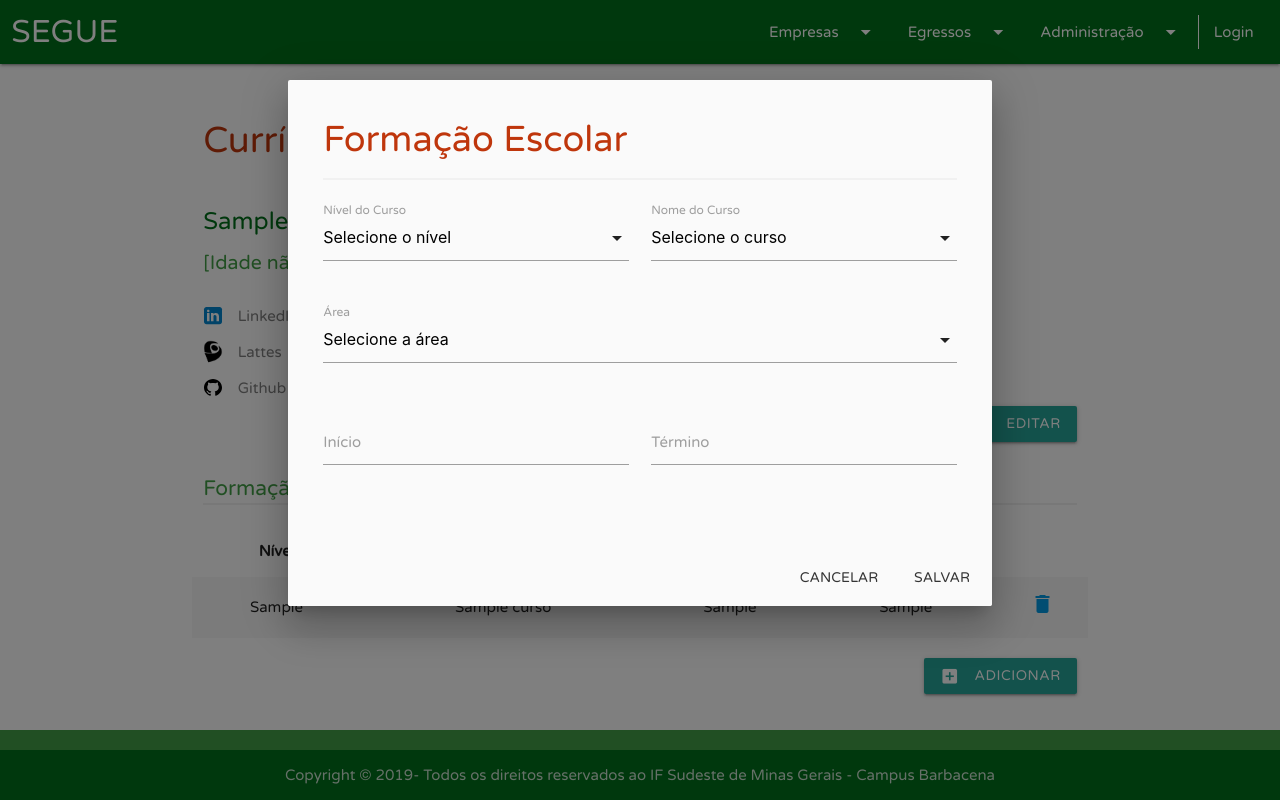
After one commit to GuilhermeDomith/SEGUE, a Django app: template SEGUE/templates/egresso/curriculo.html in a window 1280 px wide. The commit adds this page. Run offline with Django 3.2, Linux system fonts and the light colour scheme; data comes from the database, SQL or seed files in the repository; tables that the repository leaves empty hold one stand-in row (values such as "Sample post"); the template is opened without the code that fills it: values that come from a table or form of the project are taken from there, most other values are stand-ins (such as "Sample title", 1, 10 or a date in 2020).

Commit message:
[ADD] Visualizar Curriculo, Cadastrar formação escolar [UP] Editar Curriculo

```diff
--- a/SEGUE/settings.py
+++ b/SEGUE/settings.py
@@ -25,7 +25,9 @@ SECRET_KEY = 'xv-3fp($84b)vapu6f2!&k1%iq-m$7@7sok1ig8i^8w=str!!v'
 # SECURITY WARNING: don't run with debug turned on in production!
 DEBUG = True
 
-ALLOWED_HOSTS = []
+ALLOWED_HOSTS = [
+    '*'
+]
 
 
 # Application definition
--- a/SEGUE/static/css/base.css
+++ b/SEGUE/static/css/base.css
@@ -1,7 +1,7 @@
 @import url('https://fonts.googleapis.com/css?family=Roboto:300,400,700,900');
 @import url('https://fonts.googleapis.com/css?family=Varela+Round');
 
-*{
+*, button{
     font-family: 'Varela Round', sans-serif;
     font-size: 1em;
 }
@@ -36,6 +36,31 @@
     color: #43a047
 }
 
+/** currículo */
+
+.curriculo-destaque{
+    padding-bottom: 20px !important;
+}
+.curriculo-destaque h4{
+    font-size: 1.6em;
+}
+
+.curriculo-destaque div{
+    font-size: 1.3em;
+}
+
+.link-curriculo img{
+    width: 1.2em;
+    margin: 6px -2px;
+}
+
+.link-curriculo a{
+    color: #818181;
+    font-size: 1em;
+    text-transform: none;
+    padding: 0;
+}
+
 /*Manter footer em baixo*/
 body {
     display: flex;
@@ -45,6 +70,13 @@ body {
 
 main {
     flex: 1 0 auto;
+}
+
+/** Only Mobile */
+@media only screen and (max-width: 600px){
+    .modal{
+        width: 90%;
+    }
 }
 
 /*Tamanhos de fonts*/
--- a/SEGUE/templates/base/base.html
+++ b/SEGUE/templates/base/base.html
@@ -11,7 +11,7 @@
 
     <link href="https://fonts.googleapis.com/icon?family=Material+Icons" rel="stylesheet">
     <link rel="stylesheet" href="https://cdnjs.cloudflare.com/ajax/libs/materialize/1.0.0/css/materialize.min.css">
-    <link rel="stylesheet" href="{% static 'css/base.css' %}?v=4">
+    <link rel="stylesheet" href="{% static 'css/base.css' %}?v=5">
 </head>
 
 <body>
@@ -35,6 +35,8 @@
             $('.sidenav').sidenav();
             $('.collapsible').collapsible();
             $(".dropdown-trigger").dropdown();
+            $('.modal').modal();
+            $('select').formSelect();
             var options_datepicker = {
                 format: 'dd/mm/yyyy',
                 i18n: {
--- a/SEGUE/templates/base/footer.html
+++ b/SEGUE/templates/base/footer.html
@@ -21,7 +21,8 @@
     -->
     <div class="footer-copyright bgcolor-prim-1">
         <div class="container center">
-                Copyright © 2019- Todos os direitos reservados ao IF Sudeste de Minas Gerais - Campus Barbacena
+                {% now "Y" as current_year %}
+                Copyright © {{ current_year }}- Todos os direitos reservados ao IF Sudeste de Minas Gerais - Campus Barbacena
         </div>
     </div>
 </footer>
--- a/SEGUE/templates/base/sidenav.html
+++ b/SEGUE/templates/base/sidenav.html
@@ -56,7 +56,7 @@
 
                 <!-- Menu Dropdown Egressos -->
                 <ul id="dropdown-egresso" class="dropdown-content">
-                    <li><a href="{% url 'egresso:editar-curriculo' %}">Currículo</a></li>
+                    <li><a href="{% url 'egresso:curriculo' %}">Currículo</a></li>
                     <li><a href="#">Oportunidades</a></li>
                 </ul>
 
@@ -143,7 +143,7 @@
                     <div class="collapsible-body" style="font-style: italic;">
                         <ul>
                             <li>
-                                <a href="{% url 'egresso:editar-curriculo' %}">Currículo</a>
+                                <a href="{% url 'egresso:curriculo' %}">Currículo</a>
                             </li>
                             <li>
                                 <a href="#">Oportunidades</a>
--- /dev/null
+++ b/SEGUE/templates/egresso/curriculo.html
@@ -0,0 +1,238 @@
+{% extends 'base/base.html'%}
+
+{% load static %}
+
+{% block main %}
+<div class="section">
+    <div class="row">
+
+        <!-- Título página -->
+        <div class="col s12">
+            <h1 class="titulo-pagina">Currículo</h1>
+        </div>
+
+        <!-- Nome Completo e Idade-->
+        <div class="col s12 curriculo-destaque">
+            <h4 class="color-prim-1">{{egresso.nome_completo|default:'[Nome completo não fornecido]'}}</h4>
+            <div class="color-prim-2">{{egresso.idade|default:'[Idade não fornecida]'}}
+                {% if egresso.idade %}Anos{% endif %}</div>
+        </div>
+
+        <!-- Links de perfis em outros sites -->
+
+        {% if egresso.link_likedin %}
+        <div class="link-curriculo col s12">
+            <a href="{{egresso.link_likedin}}" class="waves-effect waves-teal btn-flat" target="_blank">
+                <i class="material-icons left"><img src="{% static 'img/icon-linkedin.svg' %}"></img></i>
+                LinkedIn
+            </a>
+        </div>
+        {% endif %}
+
+        {% if egresso.link_lattes %}
+        <div class="link-curriculo col s12">
+            <a href="{{egresso.link_lattes}}" class="waves-effect waves-teal btn-flat" target="_blank">
+                <i class="material-icons left"><img src="{% static 'img/icon-lattes.png' %}"></img></i>
+                Lattes
+            </a>
+        </div>
+        {% endif %}
+
+        {% if egresso.link_github %}
+        <div class="link-curriculo col s12">
+            <a href="{{egresso.link_github}}" class="waves-effect waves-teal btn-flat" target="_blank">
+                <i class="material-icons left"><img src="{% static 'img/icon-github.svg' %}"></img></i>
+                Github
+            </a>
+        </div>
+        {% endif %}
+
+        <div class="col s12">
+            <a href="{% url 'egresso:editar-curriculo' %}" class="btn waves-effect waves-light right">
+                <i class="material-icons left">edit</i> Editar
+            </a>
+        </div>
+    </div>
+
+    <div class="row">
+
+        <!-- Formação Escolar -->
+        <div class="subtitulo-form col s12">
+            <h3>Formação Escolar</h3>
+            <hr>
+        </div>
+
+        <div class="row">
+            <div class="s12">
+                <table class="striped centered">
+                    <thead>
+                        <th>Nível</th>
+                        <th>Curso</th>
+                        <th>Início</th>
+                        <th>Término</th>
+                        <th></th>
+                    </thead>
+                    <tbody>
+
+                        {% for f in formacoes_escolares%}
+                        <tr>
+                            <td>{{f.nivel_formacao}}</td>
+                            <td>{{f.curso}}</td>
+                            <td>{{f.ano_inicio}}</td>
+                            <td>{{f.ano_termino}}</td>
+                            <td>
+                                <a data-confirm="Are you sure?" data-method="delete"
+                                    href="{% url 'egresso:excluir-formacao' f.id %}">
+                                    <i class="material-icons">delete</i>
+                                </a>
+                            </td>
+                        </tr>
+                        {% endfor %}
+                    </tbody>
+                </table>
+            </div>
+        </div>
+
+        <!-- Modal para edição e Formação Escolar -->
+        <form action="{% url 'egresso:add-formacao' %}" method="POST">
+            {% csrf_token %}
+
+            <div id="formacao" class="modal" data-modal="{{open_modal}}">
+                <div class="modal-content">
+                    <div class="row">
+
+                        <!-- Título do Modal -->
+                        <div class="col s12">
+                            <h5 class="titulo-pagina">Formação Escolar</h5>
+                        </div>
+
+                        <!-- Mensagens de erro -->
+                        <div class="col s12 color-sec-1">
+                            {% if form.errors %}
+                            Algum campo obrigatório não foi fornecido ou está com valor inválido.<br>
+                            {% endif %}
+                            {% for error in form.non_field_errors %}
+                            {{error}}<br>
+                            {% endfor %}
+                        </div>
+
+                        <div class="subtitulo-form col s12">
+                            <hr>
+                        </div>
+
+                        <!-- Nível -->
+                        <div class="input-field col s12 m6">
+                            <select name="nivel_formacao_id">
+                                <option value="" disabled selected>Selecione o nível</option>
+                                {% for n in niveis_curso %}
+                                <option value="{{n.id}}">{{n.descricao}}</option>
+                                {% endfor %}
+                            </select>
+                            <label>Nível do Curso</label>
+                            <span class="helper-text color-sec-2">{{form.nivel_formacao_id.errors|first}}</span>
+                        </div>
+
+
+                        <!-- Curso -->
+                        <div class="input-field col s12 m6">
+                            <select name="curso_id" class="validate invalid">
+                                <option value="" disabled selected>Selecione o curso</option>
+                                {% for c in cursos %}
+                                <option value="{{c.id}}">{{c.nome}}</option>
+                                {% endfor %}
+                            </select>
+                            <label>Nome do Curso</label>
+                            <span class="helper-text color-sec-2">{{form.curso_id.errors|first}}</span>
+                        </div>
+
+                        <!-- Área -->
+                        <div class="input-field col s12">
+                            <select name="area_id" class="validate invalid">
+                                <option value="" disabled selected>Selecione a área</option>
+                                {% for a in areas_curso %}
+                                <option value="{{a.id}}">{{a.descricao}}</option>
+                                {% endfor %}
+                            </select>
+                            <label>Área</label>
+                            <span class="helper-text color-sec-2" data-error="{{form.area_id.errors|first}}"></span>
+                        </div>
+
+
+                        <!-- Início do Curso -->
+                        <div class="input-field col s12 m6">
+
+                            <input id="inicio_curso" name="ano_inicio" type="number" {% if form.ano_termino.errors %}
+                                class="validate invalid" {% else %} class="validate" {% endif %}
+                                value="{{ form.ano_inicio.value|default_if_none:'' }}">
+
+                            <label for="inicio_curso">Início</label>
+                            <span class="helper-text color-sec-2" data-error="{{form.ano_inicio.errors|first}}"></span>
+                        </div>
+
+
+                        <!-- Término do Curso -->
+                        <div class="input-field col s12 m6">
+
+                            <input id="termino_curso" name="ano_termino" type="number" {% if form.ano_termino.errors %}
+                                class="validate invalid" {% else %} class="validate" {% endif %}
+                                value="{{ form.ano_termino.value|default_if_none:'' }}">
+
+                            <label for="termino_curso">Término</label>
+                            <span class="helper-text color-sec-2" data-error="{{form.ano_termino.errors|first}}"></span>
+                        </div>
+                    </div>
+                </div>
+                <div class="modal-footer">
+                    <a href="{% url 'egresso:curriculo' %}"
+                        class="modal-close waves-effect waves-green btn-flat">Cancelar</a>
+                    <button type="submit" class="modal-close waves-effect waves-green btn-flat">Salvar</button>
+                </div>
+            </div>
+        </form>
+
+        <div class="col s12">
+            <a id="add-formacao" class="waves-effect waves-light btn modal-trigger right" href="#formacao">
+                <i class="material-icons left">add_box</i> Adicionar
+            </a>
+        </div>
+
+    </div>
+
+    <div id="mensagem" class="modal" data-modal="{% if not egresso %}true{% endif %}">
+            <div class="modal-content">
+                <h4 class="color-sec-2">Atenção</h4>
+                <p>Você deve fornecer seus dados básicos primeiro.</p>
+            </div>
+            <div class="modal-footer">
+                <a class="modal-close waves-effect waves-green btn-flat">Ok</a>
+            </div>
+    </div>
+
+</div>
+{% endblock %}
+
+{% block script %}
+<script>
+    $(document).ready(function () {
+        let formacao = $('#formacao');
+
+        if (formacao.attr('data-modal')) {
+            let modal = M.Modal.getInstance(formacao);
+            modal.open();
+        }
+
+        let mensagem = $('#mensagem');
+        $('#add-formacao').on('click', function(e){
+            if(mensagem.attr('data-modal')){
+                e.stopPropagation()
+                let modal = M.Modal.getInstance(mensagem);
+                modal.open();
+            }else{
+                let modal = M.Modal.getInstance(formacao);
+                modal.open();
+            }
+        });
+
+    });
+</script>
+{% endblock %}
--- a/egresso/forms.py
+++ b/egresso/forms.py
@@ -3,6 +3,7 @@ from SEGUE import settings
 from .models import Egresso, Endereco
 
 class EgressoForm(forms.Form):
+    id = forms.IntegerField(required=False)
     matricula = forms.CharField(max_length=30)
     nome_completo = forms.CharField(help_text=100)
     data_nascimento = forms.DateField(input_formats=settings.DATE_INPUT_FORMATS)
@@ -23,16 +24,35 @@ class EgressoForm(forms.Form):
 
     def clean(self):
         cleaned_data = super(EgressoForm, self).clean()
-        print('cleannnnnnnnnnnnnn', cleaned_data)
-        '''
-        name = cleaned_data.get('name')
-        email = cleaned_data.get('email')
-        message = cleaned_data.get('message')'''
-
-        #if not name and not email and not message:
-            #raise forms.ValidationError('You have to write something!')
+        mat = cleaned_data.get('matricula')
+        id = cleaned_data.get('id')
+        try:
+            e = Egresso.objects.get(matricula=mat)
+            if e.pk != id:
+                raise forms.ValidationError('A matrícula fornecida já foi cadastrada.')
+        except Egresso.DoesNotExist:
+            pass
 
         return cleaned_data
 
     def clean_data_nascimento(self):
-        return '2014-02-27'
+        d = self.cleaned_data['data_nascimento']
+        return '%d-%d-%d'%(d.year,d.month,d.day)
+
+
+
+
+class FormacaoForm(forms.Form):
+    nivel_formacao_id = forms.IntegerField(error_messages={'required': 'Selecione o nível do curso'})
+    curso_id = forms.IntegerField(error_messages={'required': 'Selecione o nome do curso'}) #forms.CharField(max_length=80)
+    area_id = forms.IntegerField(required=False) #forms.CharField(max_length=100, required=False)
+    ano_inicio = forms.IntegerField()
+    ano_termino = forms.IntegerField()
+
+
+    def clean(self):
+        cleaned_data = super(FormacaoForm, self).clean()
+        inicio = cleaned_data.get('ano_inicio')
+        termino = cleaned_data.get('ano_termino')
+        if (inicio and termino) and (inicio > termino):
+            raise forms.ValidationError('O ano de início deve ser menor que o ano de término.')
--- a/egresso/urls.py
+++ b/egresso/urls.py
@@ -4,6 +4,8 @@ from . import views
 app_name = 'egresso'
 
 urlpatterns = [
-    path('meu-curriculo/', views.editar_meu_curriculo, name='editar-curriculo'),
-    path('<int:codigo>/', views.info_egresso, name='info'),
+    path('meu-curriculo/', views.meu_curriculo, name='curriculo'),
+    path('meu-curriculo/editar/', views.editar_meu_curriculo, name='editar-curriculo'),
+    path('meu-curriculo/formacao/add', views.adicionar_formacao, name='add-formacao'),
+    path('meu-curriculo/formacao/<int:id>/del', views.excluir_formacao, name='excluir-formacao'),
 ]
```
Also changed, not shown: SEGUE/templates/egresso/editar_curriculo.html (+8 -17 lines), egresso/models.py (+59 -2 lines), egresso/views.py (+118 -68 lines), SEGUE/static/img/icon-github.svg (added), SEGUE/static/img/icon-lattes.png (added), SEGUE/static/img/icon-linkedin.svg (added).
